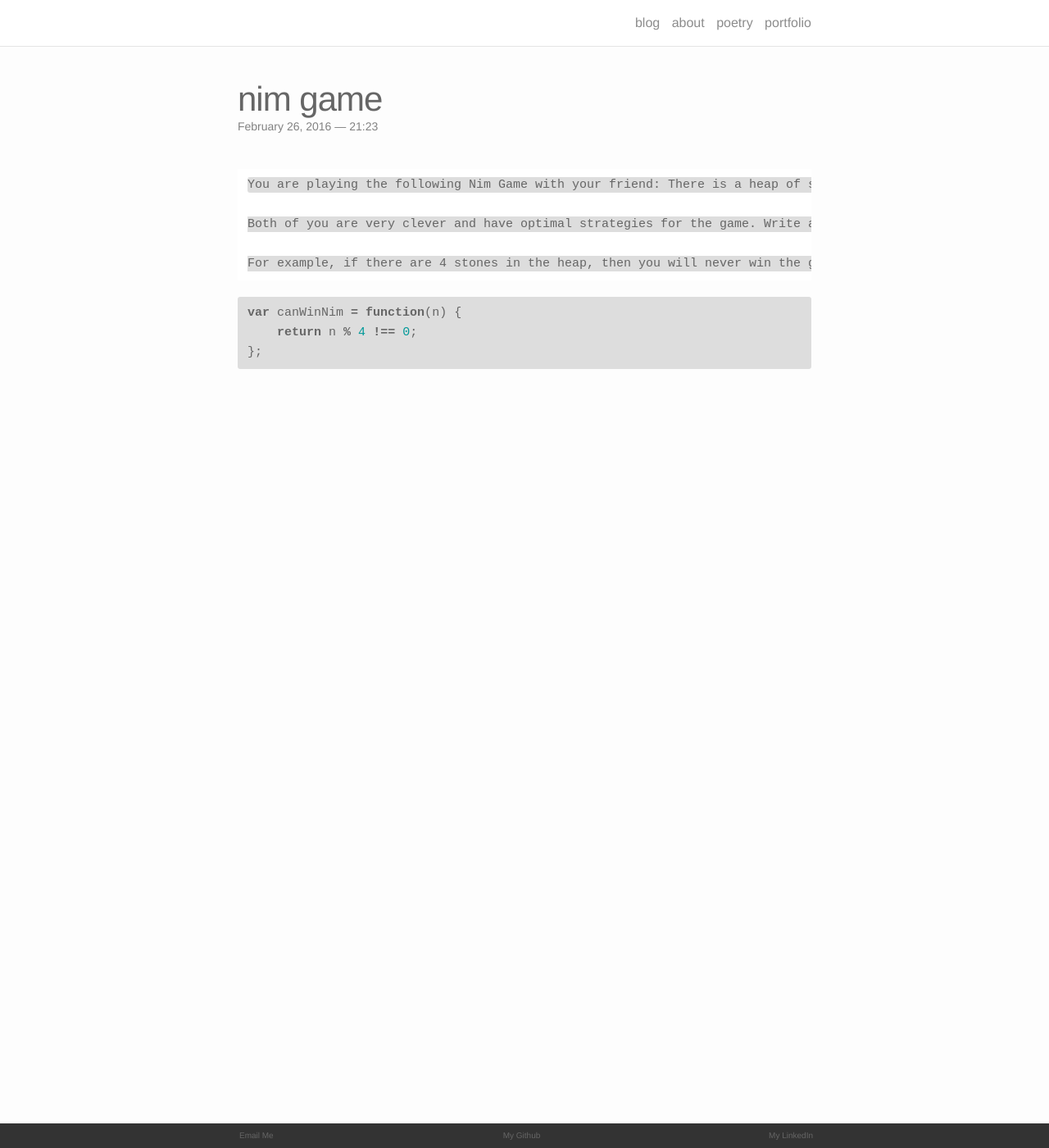
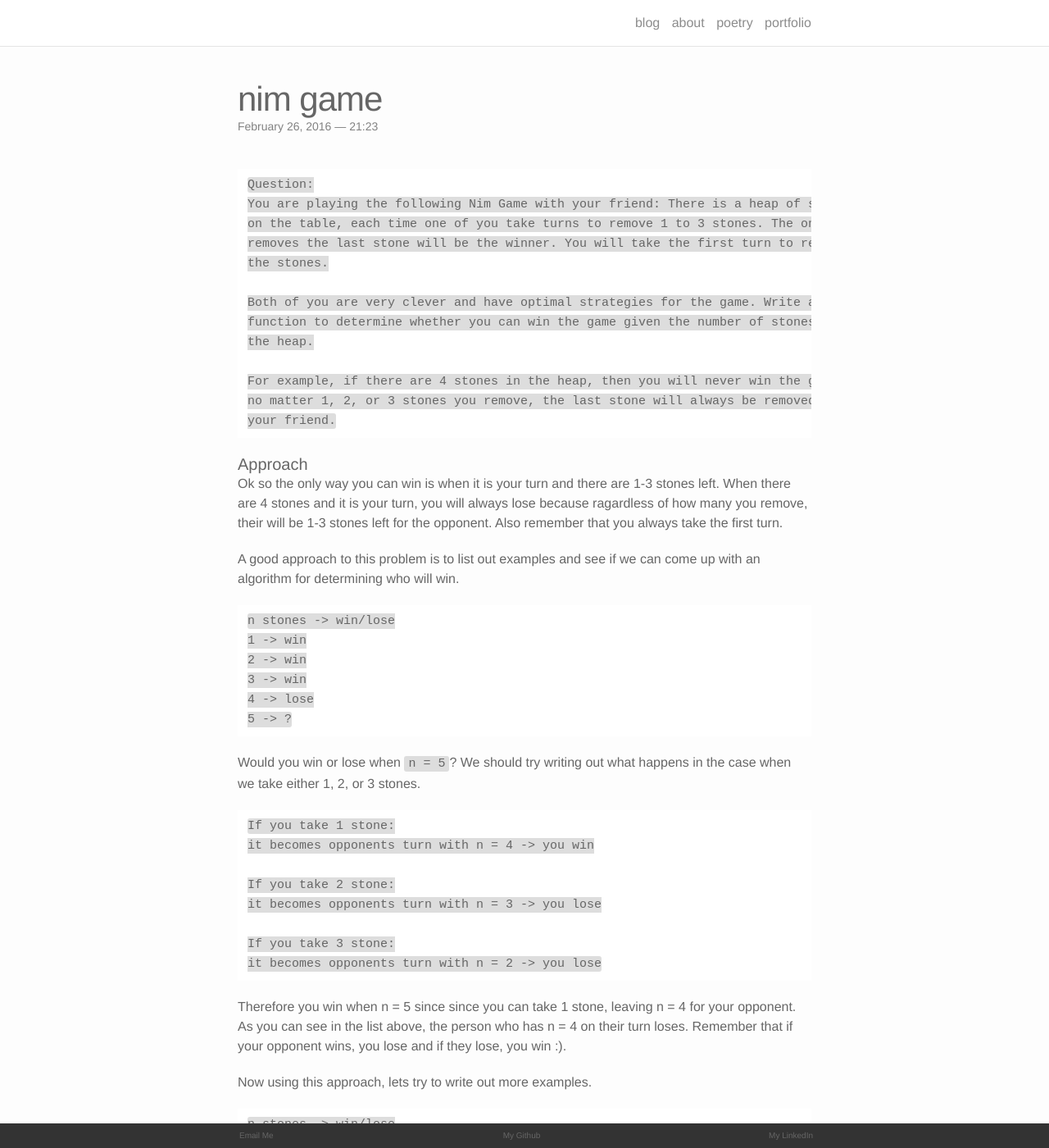
Before and after one commit to sbakht/sbakht.github.io, a Jekyll site: the page built from _posts/2016-02-26-nim-game.md, in a window 1280 px wide and 1400 px high. Shown: the whole window at 82% size. Built offline with Jekyll 4.4.1, drawn with Linux system fonts in a browser that asks for light colours; nearby versions of some CDN libraries; some of the changed text lies outside the part shown.

Commit message:
nim game

````diff
--- a/_posts/2016-02-26-nim-game.md
+++ b/_posts/2016-02-26-nim-game.md
@@ -5,16 +5,94 @@ date: 2016-02-26 21:23:47
 description: leetcode algorithms - easy
 ---
 
-```
-You are playing the following Nim Game with your friend: There is a heap of stones on the table, each time one of you take turns to remove 1 to 3 stones. The one who removes the last stone will be the winner. You will take the first turn to remove the stones.
+~~~
+Question:
+You are playing the following Nim Game with your friend: There is a heap of stones
+on the table, each time one of you take turns to remove 1 to 3 stones. The one who
+removes the last stone will be the winner. You will take the first turn to remove
+the stones.
 
-Both of you are very clever and have optimal strategies for the game. Write a function to determine whether you can win the game given the number of stones in the heap.
+Both of you are very clever and have optimal strategies for the game. Write a
+function to determine whether you can win the game given the number of stones in
+the heap.
 
-For example, if there are 4 stones in the heap, then you will never win the game: no matter 1, 2, or 3 stones you remove, the last stone will always be removed by your friend.df
-```
+For example, if there are 4 stones in the heap, then you will never win the game:
+no matter 1, 2, or 3 stones you remove, the last stone will always be removed by
+your friend.
+~~~
 
+#### Approach
+Ok so the only way you can win is when it is your turn and there are 1-3 stones left. When there are 4 stones and it is your turn, you will always lose because
+ragardless of how many you remove, their will be 1-3 stones left for the opponent. Also remember that you always take the first turn.
+
+A good approach to this problem is to list out examples and see if we can come up with an algorithm for determining who will win.
+
+~~~
+n stones -> win/lose
+1 -> win
+2 -> win
+3 -> win
+4 -> lose
+5 -> ?
+~~~
+
+Would you win or lose when `n = 5`? We should try writing out what happens in the case when we take either 1, 2, or 3 stones.
+
+~~~
+If you take 1 stone:
+it becomes opponents turn with n = 4 -> you win
+
+If you take 2 stone:
+it becomes opponents turn with n = 3 -> you lose
+
+If you take 3 stone:
+it becomes opponents turn with n = 2 -> you lose
+~~~
+
+Therefore you win when n = 5 since since you can take 1 stone, leaving n = 4 for your opponent. As you can see in the list above, the person who has n = 4 on their turn loses.
+Remember that if your opponent wins, you lose and if they lose, you win :).
+
+Now using this approach, lets try to write out more examples.
+
+~~~
+n stones -> win/lose
+1 -> win
+2 -> win
+3 -> win
+4 -> lose
+5 -> win
+6 -> win
+7 -> win
+8 -> lose
+9 -> win
+10 -> win
+11 -> win
+12 -> lose
+~~~
+
+You may have noticed this is a type of dynamic programming where to calculate the result for `n` we need the result for `n-1`, `n-2`, and `n-3`. A player can only win when their opponent loses after taking away either 1, 2 or 3 stones.
+
+Therefore `canWin(n) = !(canWin(n-1) && canWin(n-2) && canWin(n-3))`.
+
+This equation will only return true (win) if atleast one of `canWin(n-1)` or `canWin(n-2)` or `canWin(n-3)` returns false (lose). Otherwise the equation returns false (lose) when all 3 return true (win).
+
+It is quite possible you could of skipped over all that analysis if you noticed that you can only lose when `n` is divisible by 4. With that in mind, we just have to return true when `n` is not divisble by 4, which can easily be done using the `modulus` operator.
+
+#### Solution
 {% highlight javascript %}
 var canWinNim = function(n) {
     return n % 4 !== 0;
 };
 {% endhighlight %}
+
+#### Alternate Solution: Recursion
+Using the `canWin(n) = !(canWin(n-1) && canWin(n-2) && canWin(n-3))` formula we can easily write a recursive solution.
+
+{% highlight javascript %}
+var canWinNim = function(n) {
+    if(n < 4) {
+        return true;
+    }
+    return !(canWinNim(n-1) && canWinNim(n-2) && canWinNim(n-3));
+}
+{% endhighlight %}
````
